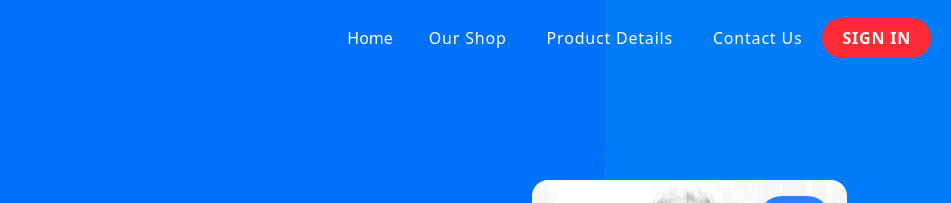
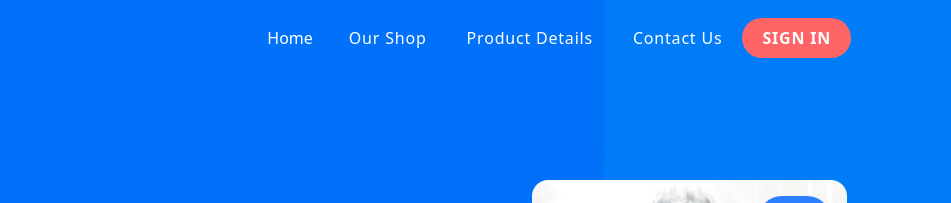
Before and after one commit to kennedy193/LUX-GAME-WEBSITE-CLONE, a website built with Vite: page index.html in a window 1280 px wide. Shown: the top 203 px of the page, 329-1280 px from the left. Built offline with nearby package versions, Linux system fonts and the light colour scheme.

Commit message:
fix navbar right margin and sign in button color

```diff
--- a/index.html
+++ b/index.html
@@ -15,15 +15,15 @@
                 <div class="flex items-center px-5 py-2 ml-20">
             <img class="h-15 rounded-lg  px-5 sha" src="/img/logo.png">
                 </div>
-                <nav class="ml-auto px-5">
-            <ul class="flex items-center justify-end -ml-2">
+                <nav class="ml-auto px-5 mr-20">
+            <ul class="flex items-center justify-end -ml-2 ">
                 <li> <a  class="text-white px-4 py1 hover:bg-blue-400 rounded-full " href="#home">Home</a>  </li>
 
       <li><a  class="text-white text-m  tracking-wider px-5 py-2 hover:bg-blue-400 rounded-full "href="">Our Shop</a> </li>
        <li> <a  class="text-white text-m tracking-wider px-5 py-2 hover:bg-blue-400 rounded-full  " href="">Product Details</a> </li>
        <li><a class="text-white text-m tracking-wider px-5 py-2  hover:bg-blue-400 rounded-full " href="">Contact Us</a></li>
        <li>
-<button class="inline-block rounded-3xl shaddow-lg bg-red-500 text-white uppercase tracking-wider px-5 py-2 font-bold"
+<button class="inline-block rounded-3xl shaddow-lg bg-red-400 text-white uppercase tracking-wider px-5 py-2 font-bold"
         href="#signin">Sign In</button>
        </li>
             </ul>
```
